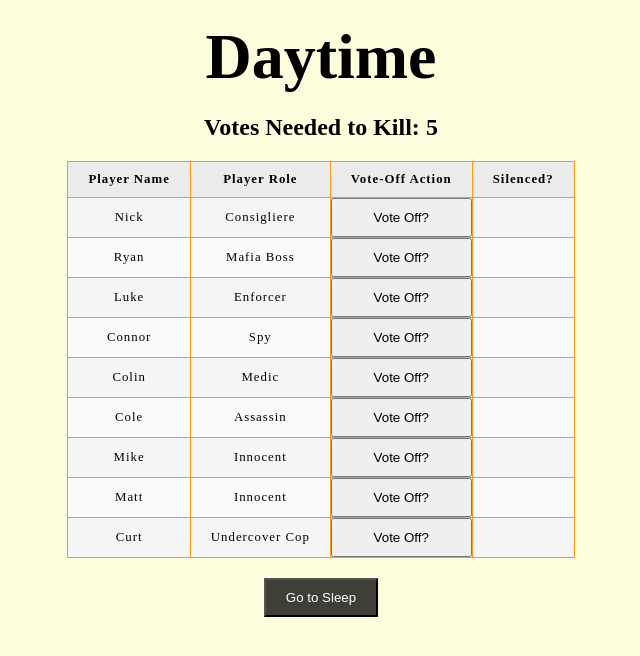
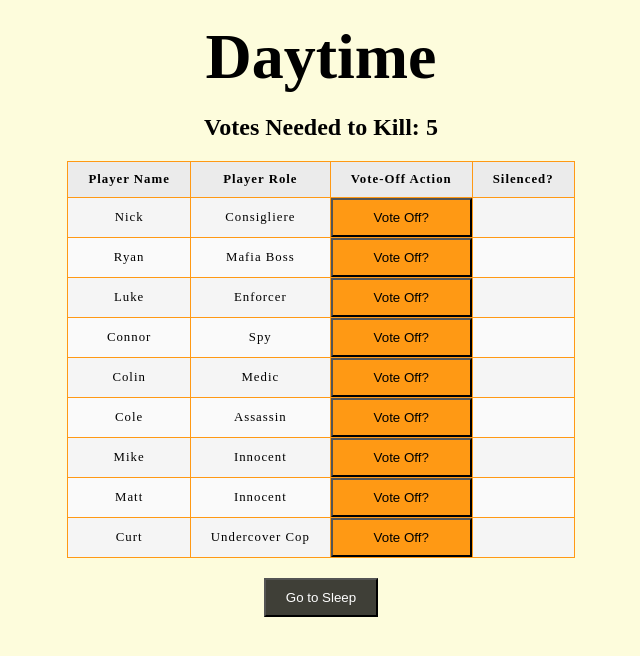
Before and after one commit to SirKillz/Mafia-React, a React (Vite) app in the folder react-mafia/: page / in a window 1280 px wide. Both pictures are taken after a click on the button "Debug". Shown: the top 656 px of the page, without its empty margins (319-959 px from the left). Built offline with nearby package versions, Linux system fonts and the light colour scheme.

Commit message:
Added styling to the vote off buttons in the day table for clear identification of who is selected

```diff
--- a/react-mafia/src/components/day/VoteOffButton.jsx
+++ b/react-mafia/src/components/day/VoteOffButton.jsx
@@ -1,3 +1,5 @@
+import "../../css/day/voteOffButton.css"
+
 import { useState } from "react"
 import { toast } from "react-toastify";
 
@@ -29,7 +31,7 @@ function VoteOffButton({playerObj}) {
 
     return (
         <button
-            className="vote-off"
+            className={buttonState === 0 ? "vote-off" : "undo"}
             onClick={handleClick}
         >
             {buttonText}
--- /dev/null
+++ b/react-mafia/src/css/day/voteOffButton.css
@@ -0,0 +1,7 @@
+.vote-off {
+    background-color: var(--assassin);
+}
+
+.undo {
+    background-color: var(--mafia-red);
+}
```
